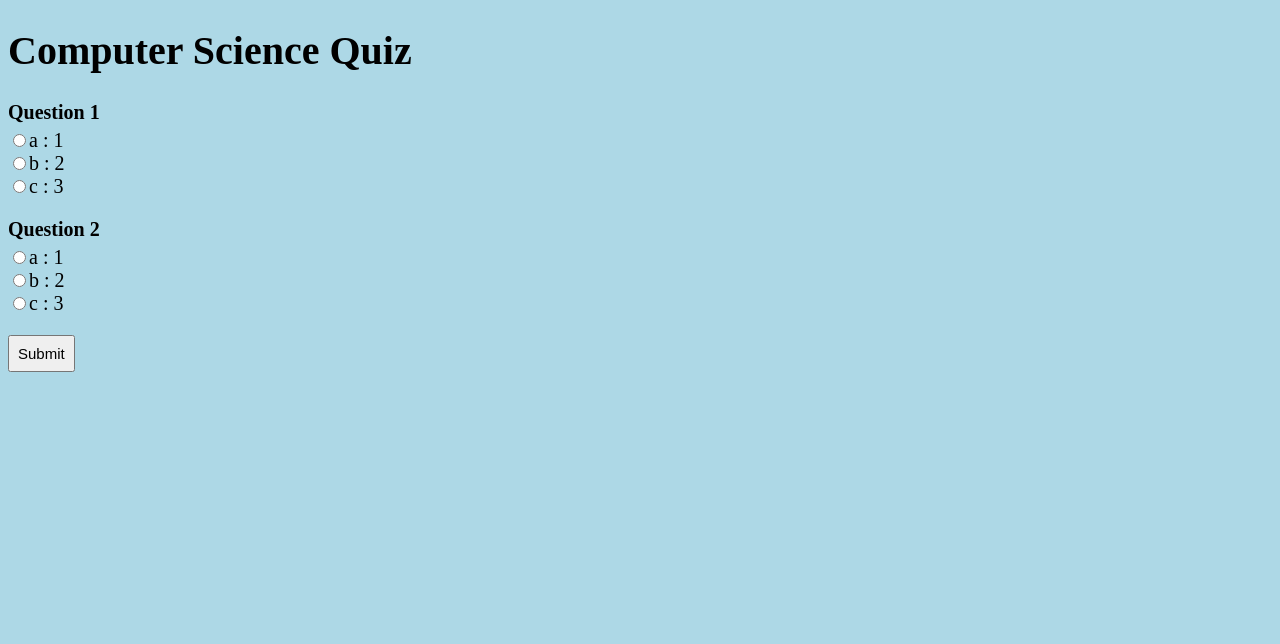
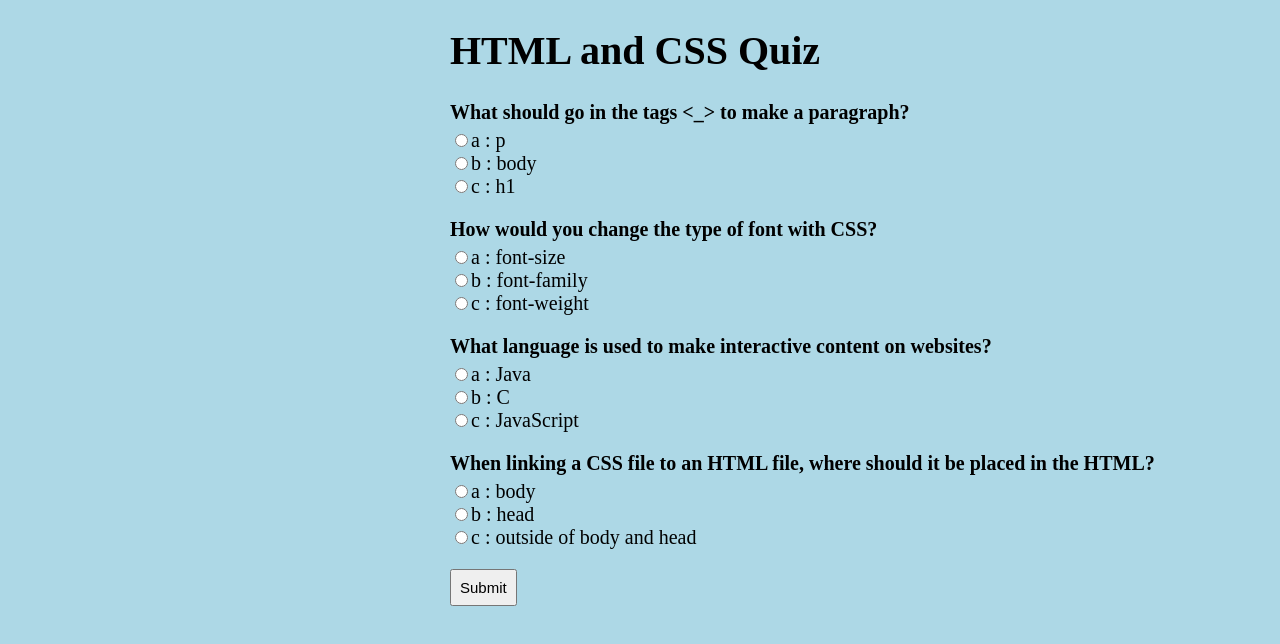
Before and after one commit to lwhinkle/my-static-site, a plain HTML site: page index.html in a window 1280 px wide. Drawn offline with Linux system fonts and the light colour scheme.

Commit message:
Finished styling

```diff
--- a/index.html
+++ b/index.html
@@ -5,7 +5,7 @@
     <script src="script.js" async></script>
 </header>
 <body>
-    <h1>Computer Science Quiz</h1>
+    <h1>HTML and CSS Quiz</h1>
 
     <div id="quiz"></div>
     <button id="submit">Submit</button>
--- a/script.js
+++ b/script.js
@@ -33,6 +33,10 @@ function displayResults() {
 
         if(userAnswer == current.correct) {
             correctAnswers++;
+            answerContainers[num].style.color = 'black';
+        }
+        else {
+            answerContainers[num].style.color = 'red';
         }
     }
     );
@@ -45,20 +49,38 @@ const resultsContainer = document.getElementById('results');
 const submitButton = document.getElementById('submit');
 const quizQuestions = [
     {
-        question: "Question 1",
+        question: "What should go in the tags <_> to make a paragraph?",
         answers: {
-            a: '1',
-            b: '2',
-            c: '3'
+            a: 'p',
+            b: 'body',
+            c: 'h1'
+        },
+        correct: 'a'
+    },
+    {
+        question: "How would you change the type of font with CSS?",
+        answers: {
+            a: 'font-size',
+            b: 'font-family',
+            c: 'font-weight'
+        },
+        correct: 'b'
+    },
+    {
+        question: "What language is used to make interactive content on websites?",
+        answers: {
+            a: 'Java',
+            b: 'C',
+            c: 'JavaScript'
         },
         correct: 'c'
     },
     {
-        question: "Question 2",
+        question: "When linking a CSS file to an HTML file, where should it be placed in the HTML?",
         answers: {
-            a: '1',
-            b: '2',
-            c: '3'
+            a: 'body',
+            b: 'head',
+            c: 'outside of body and head'
         },
         correct: 'b'
     }
--- a/styles.css
+++ b/styles.css
@@ -1,6 +1,7 @@
 body {
     font-size: 20px;
     background-color: lightblue;
+    margin-left: 450px;
 }
 .question {
     font-weight: 700;
```
